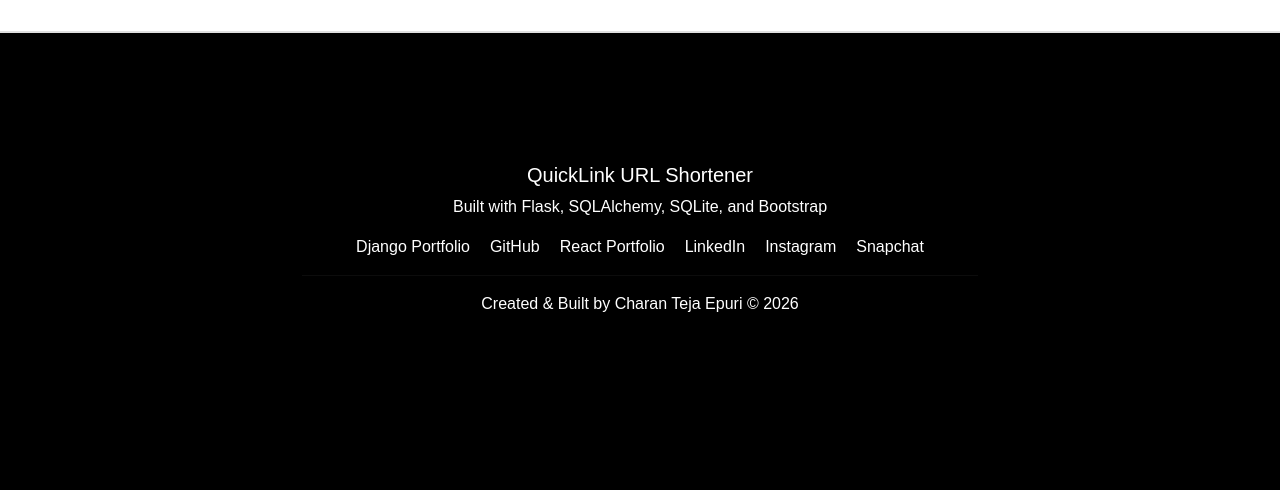
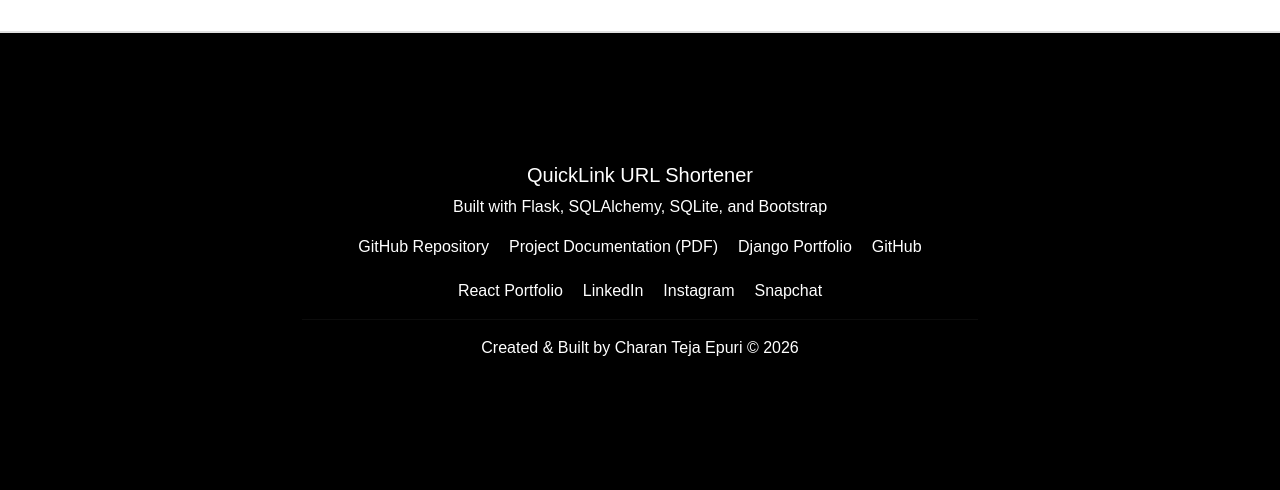
Before and after one commit to charanepuri/quicklink-flask-url-shortener, a Flask app: page / in a window 1280 px wide. Shown: the part 864-1354 px from the top of the page. Before the commit the page ends 1176 px from the top, so only its background shows below. Run offline with Flask 3, Linux system fonts and the light colour scheme.

Commit message:
Add documentation PDF and GitHub repository links to footer

```diff
--- a/templates/base.html
+++ b/templates/base.html
@@ -43,6 +43,14 @@
 
                 <div class="footer-links">
 
+                    <a href="https://github.com/charanepuri/quicklink-flask-url-shortener" target="_blank">
+                        GitHub Repository
+                    </a>
+
+                    <a href="{{ url_for('static', filename='QuickLink – Flask URL Shortener.pdf') }}" target="_blank">
+                        Project Documentation (PDF)
+                    </a>
+
                     <a href="https://portfolio-site-django.onrender.com" target="_blank">
                         Django Portfolio
                     </a>
```
Also changed, not shown: 1 other file.
